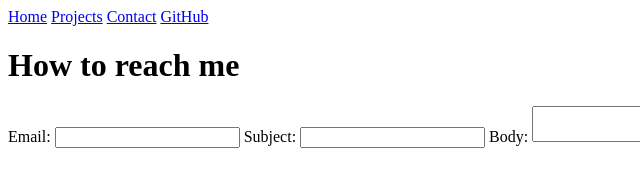
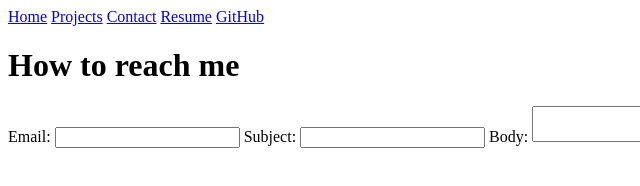
Before and after one commit to jetyue04/portfolio, a plain HTML site: page contact/index.html in a window 1280 px wide. Shown: the full height of the page, 0-640 px from the left. Drawn offline with Linux system fonts and the light colour scheme.

Commit message:
fixed resume linking

```diff
--- a/contact/index.html
+++ b/contact/index.html
@@ -10,6 +10,7 @@
         <a href="/portfolio/">Home</a>
         <a href="/portfolio/projects/">Projects</a>
         <a href="/portfolio/contact/">Contact</a>
+        <a href="portfolio/resume/">Resume</a>
         <a href="https://github.com/jetyue04" target="_blank">GitHub</a>
     </nav>
     <h1>How to reach me</h1>
```
Also changed, not shown: index.html (+1 -0 lines), projects/index.html (+1 -0 lines).
